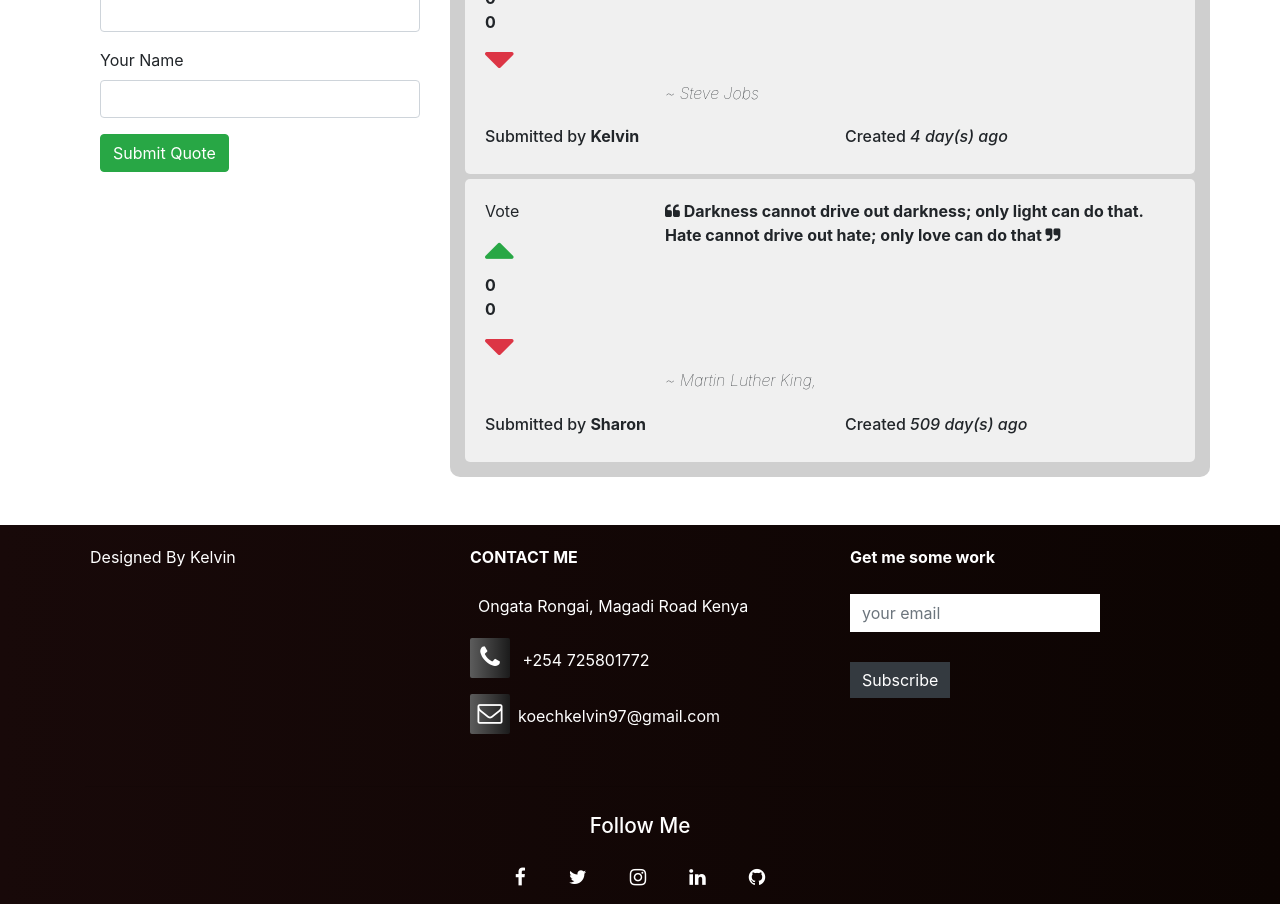
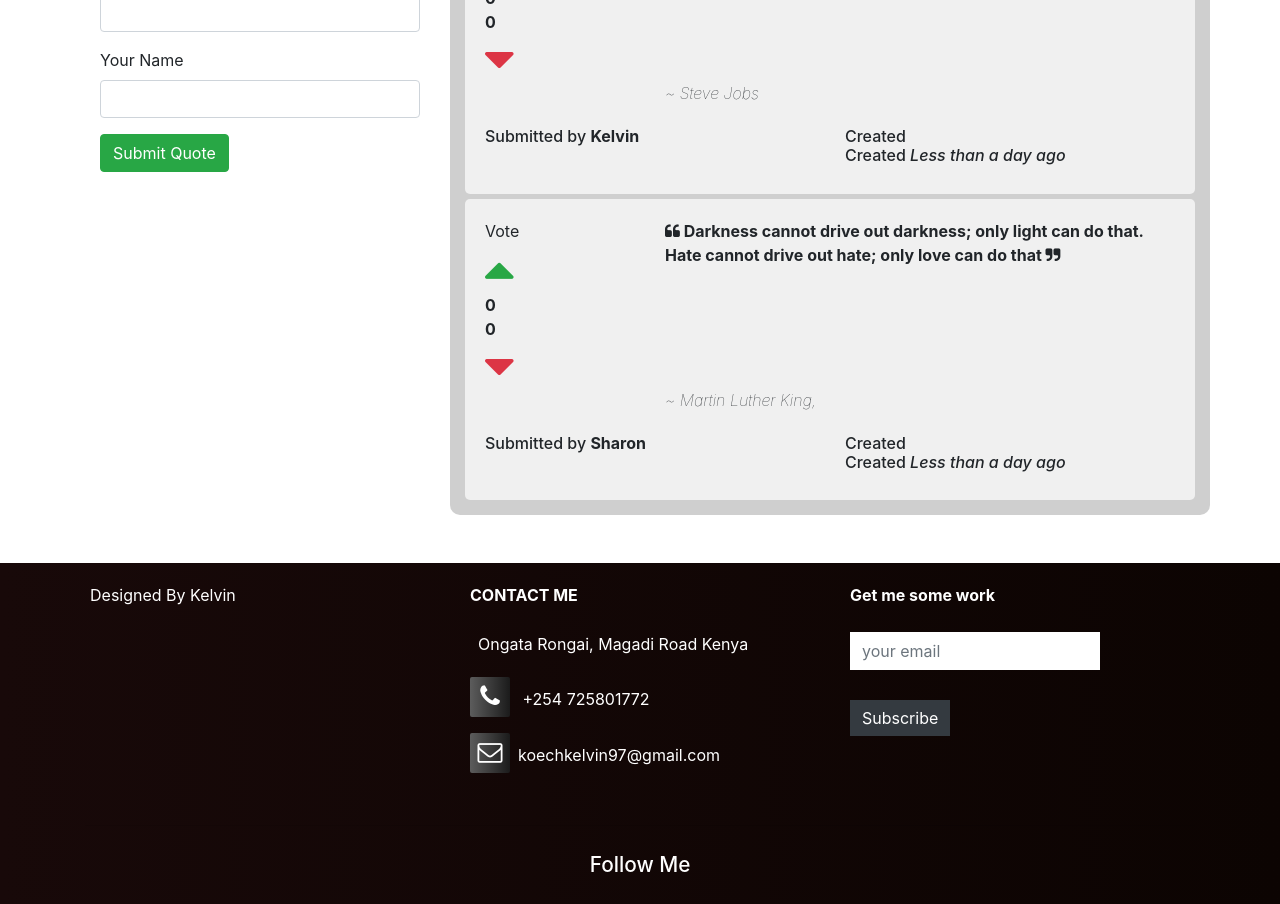
Before and after one commit to k-koech/Angular-Quotes, an Angular app: page / in a window 1280 px wide. Shown: the part 1120-2024 px from the top of the page. Built offline with nearby package versions, Linux system fonts and the light colour scheme.

Commit message:
updated the quote details component

```diff
--- a/src/app/quote-details/quote-details.component.html
+++ b/src/app/quote-details/quote-details.component.html
@@ -10,6 +10,9 @@
         <h6 >Submitted by <span class="font-weight-bold">{{ quotesFromChild.editor }}</span></h6>
     </div>
     <div class="col-md-6">
-        <h6>Created <span class="font-italic"> {{quotesFromChild.creationDate|dateCount }} day(s) ago</span></h6>
+        <h6>Created <span class="font-italic" *ngIf="(quotesFromChild.creationDate|dateCount)<1 ; else elseTemplate"> {{quotesFromChild.creationDate|dateCount }} day(s) ago</span></h6>
+        <ng-template #elseTemplate>
+            <h6>Created <span class="font-italic"> Less than a day ago</span></h6>
+        </ng-template>
     </div>
 </div>
```
